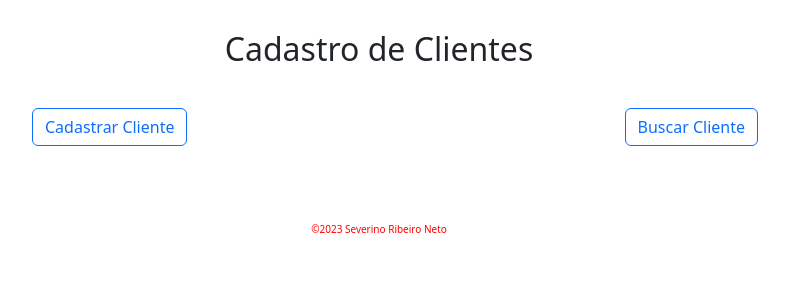
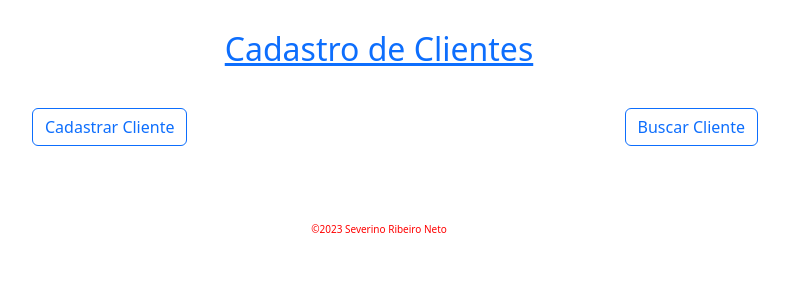
Before and after one commit to SeverinoRibNeto/cadastro-cliente, a Django app: template clientes/templates/base.html in a window 1280 px wide. Shown: the top 300 px of the page, without its empty margins (261-1050 px from the left). Run offline with Django 4.2, Linux system fonts and the light colour scheme; the template is opened without the code that fills it, so the values that code supplies are empty; parts of the project's set-up code (start-up, migrations or seed data) failed here and were passed over.

Commit message:
Adicionado link para Home

```diff
--- a/clientes/templates/base.html
+++ b/clientes/templates/base.html
@@ -18,7 +18,7 @@
     <!--Navegação-->
     <header class="header">
         <nav class="navigation">
-            <h2 class="card-title title">Cadastro de Clientes</h2>
+            <h2 class="card-title title"><a href="{% url 'home_url'%}">Cadastro de Clientes</a></h2>
             <ul class="menu-options">
                 <li class="menu-options-item">
                     <a href="{% url 'cadastrar_cliente'%}" class="button__menu-options btn btn-outline-primary">Cadastrar Cliente</a>
```
